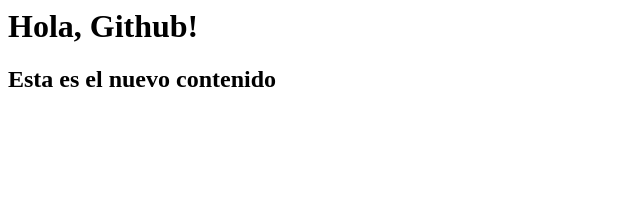
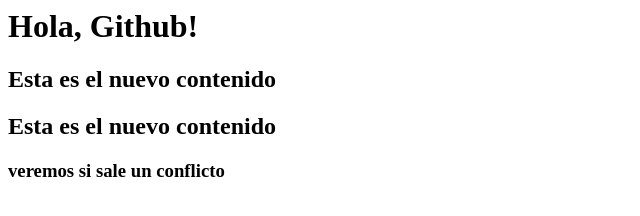
Before and after one commit to davi28948/Proyecto-Git, a plain HTML site: page index.html in a window 1280 px wide. Shown: the whole page, without its empty margins (0-640 px from the left). Drawn offline with Linux system fonts and the light colour scheme.

Commit message:
Update index.html

```diff
--- a/index.html
+++ b/index.html
@@ -1,2 +1,4 @@
 <h1>Hola, Github!</h1>
 <h2>Esta es el nuevo contenido</h2>
+<h2>Esta es el nuevo contenido</h2>
+<h3>veremos si sale un conflicto</h3>
```
